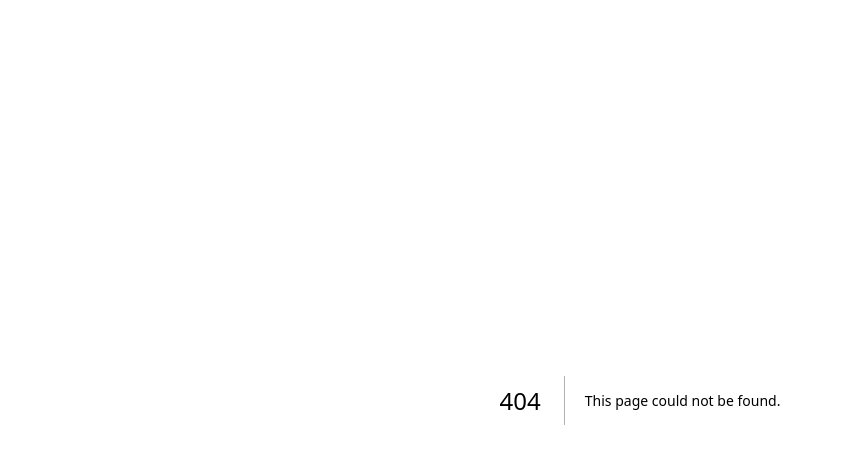
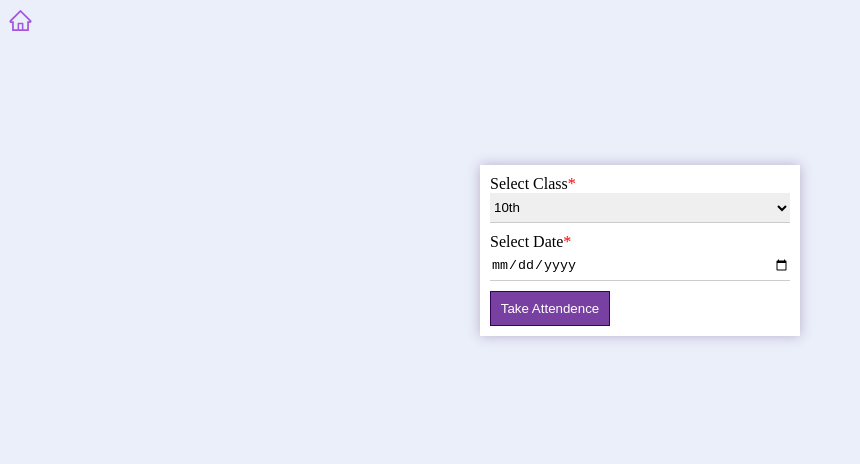
Before and after one commit to The-CoderBoy/School-Attendance-system, a Next.js app: page /selectClass in a window 1280 px wide. Before the commit this address had no page. Shown: the top 464 px of the page, without its empty margins (0-860 px from the left). Built offline with nearby package versions, Linux system fonts and the light colour scheme.

Commit message:
arrange all pages according to routing. select class, attendance pages created and api is created

```diff
--- a/component/AttendanceTable.js
+++ b/component/AttendanceTable.js
@@ -28,6 +28,12 @@ const Select = Styled.select`
     height: 25px;
     text-align: center;
     border-radius: 15px;
+    border: solid 1px #9102fe;
+    background-color: white;
+    &:focus {
+      border: solid 2px blueviolet;
+      box-shadow: 0px 0px 5px blueviolet;
+    }
 `;
 
 const apiData = [
--- /dev/null
+++ b/component/Home.js
@@ -0,0 +1,15 @@
+ import { AiOutlineHome } from "react-icons/ai";
+ import { useRouter } from "next/router";
+
+function Home() {
+    const router = useRouter()
+  return (
+    <div style={{fontSize:"25px",color:"#9e4ddcef"}}>
+        <AiOutlineHome onClick={()=>{
+            router.push("/")
+        }}/>
+    </div>
+  )
+}
+
+export default Home
--- a/package.json
+++ b/package.json
@@ -11,6 +11,7 @@
   "dependencies": {
     "chart.js": "^4.4.0",
     "next": "13.4.19",
+    "pg": "^8.11.3",
     "react": "18.2.0",
     "react-chartjs-2": "^5.2.0",
     "react-dom": "18.2.0",
--- a/pages/_app.js
+++ b/pages/_app.js
@@ -1,5 +1,11 @@
-import '@/styles/globals.css'
+import "@/styles/globals.css";
+import Home from "@/component/Home";
 
 export default function App({ Component, pageProps }) {
-  return <Component {...pageProps} />
+  return (
+    <>
+      <Home />
+      <Component {...pageProps} />
+    </>
+  );
 }
--- /dev/null
+++ b/pages/api/data.js
@@ -0,0 +1,13 @@
+const { Client } = require("pg");
+const client = new Client({
+  user: "postgres",
+  host: "localhost",
+  database: "testdb",
+  password: "admin",
+  port: 5432,
+});
+
+ client.connect(function (err) {
+  if (err) throw err;
+  console.log("Connected!");
+});
--- a/pages/attendenceRecord.js
+++ b/pages/attendenceRecord.js
@@ -77,6 +77,7 @@ function attendanceRecord() {
       </div>
     </>
   );
+
 }
 
 export default attendanceRecord;
--- /dev/null
+++ b/pages/selectClass.js
@@ -0,0 +1,35 @@
+import style from "@/styles/addStudent.module.css";
+import { useRouter } from "next/router";
+
+function viewAttendence() {
+  const router = useRouter();
+
+  return (
+    <>
+      <div className={style.card}>
+        <label htmlFor="class">
+          Select Class<span className={style.astric}>*</span>
+        </label>
+        <select id="class" className={style.select}>
+          <option value="" key="">
+            10th
+          </option>
+        </select>
+        <label htmlFor="date">
+          Select Date<span className={style.astric}>*</span>
+        </label>
+        <input className={style.input} type="date" name="date" id="date" />
+        <button
+          className={style.addBtn}
+          onClick={() => {
+            router.push("/attendancePage");
+          }}
+        >
+          Take Attendence
+        </button>
+      </div>
+    </>
+  );
+}
+
+export default viewAttendence;
--- a/pages/viewAttendence.js
+++ b/pages/viewAttendence.js
@@ -1,6 +1,8 @@
 import style from "@/styles/addStudent.module.css";
+import { useRouter } from "next/router";
 
 function viewAttendence() {
+  const router = useRouter()
   return (
     <>
       <div className={style.card}>
@@ -17,7 +19,9 @@ function viewAttendence() {
           Roll No. <span className={style.astric}>*</span>
         </label>
         <input className={style.input} type="text" id="rollNo" name="Roll No" />
-        <button className={style.addBtn}>View Attendence</button>
+        <button onClick={()=>{
+          router.push("/attendenceRecord")
+        }} className={style.addBtn}>View Attendence</button>
       </div>
     </>
   );
--- a/styles/addStudent.module.css
+++ b/styles/addStudent.module.css
@@ -37,3 +37,16 @@
 .astric{
     color: red;
 }
+
+.select{
+    width: 100%;
+    height: 30px;
+    border: none;
+    margin-bottom: 10px;
+    border-bottom: 1px solid #ccc;
+}
+
+.select:focus{
+    background-color: #e8cefc28;
+    border-bottom: 2px solid #35025c
+}
--- a/styles/globals.css
+++ b/styles/globals.css
@@ -9,13 +9,3 @@ h4{
 label,input{
   display: block;
 }
-
-select{
-  border: solid 1px #9102fe;
-  background-color: white;
-}
-
-select:focus {
-  border: solid 2px blueviolet;
-  box-shadow: 0px 0px 5px blueviolet;
-}
```
Also changed, not shown: pages/attendancePage.js (added, +13 -0 lines), pages/index.js (+53 -8 lines), 1 other file (tests, documents, lock files or other folders).
